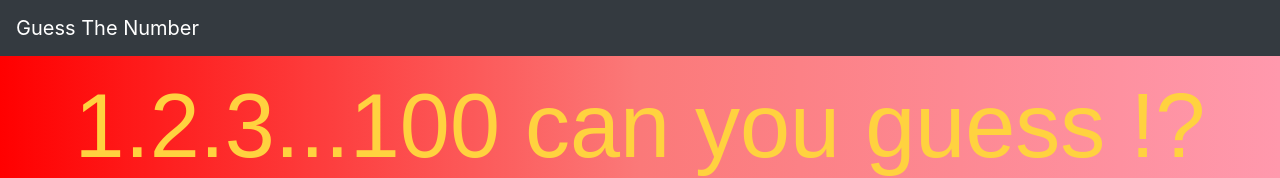
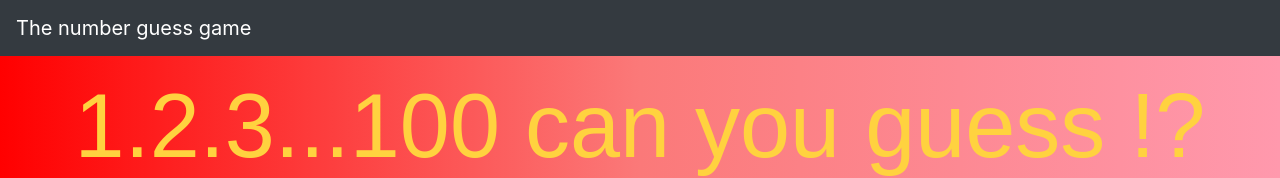
Before and after one commit to Samyak2107/The-number-guess-game, a plain HTML site: page index.html in a window 1280 px wide. Shown: the top 178 px of the page. Drawn offline with nearby package versions, Linux system fonts and the light colour scheme.

Commit message:
updating

```diff
--- a/index.html
+++ b/index.html
@@ -15,7 +15,7 @@
 <body class="text-center">
     <nav class="navbar navbar-dark bg-dark">
         <!-- Navbar content -->
-        <a class="navbar-brand" href="#">Guess The Number</a>
+        <a class="navbar-brand" href="#">The number guess game</a>
     </nav>
     <main>
         <h1 class="banner p-3">1.2.3...100 can you guess !?</h1>
```
